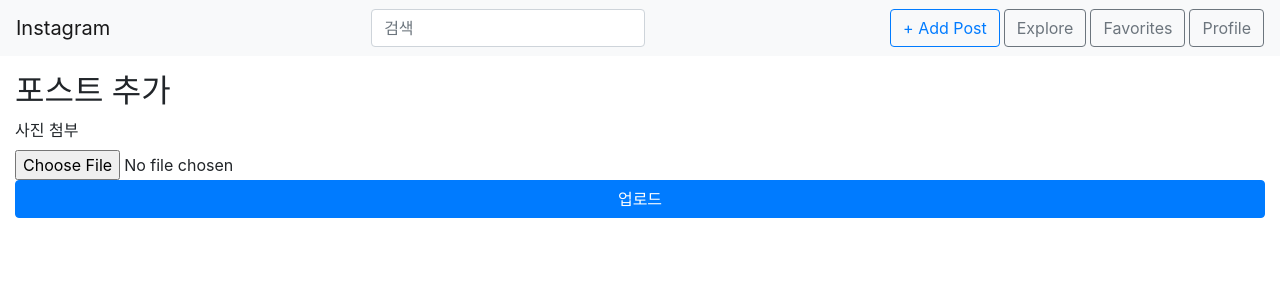
After one commit to hanyonghee9264/Instagram-Practice, a Django app: page /posts/create/ in a window 1280 px wide. The commit adds this page. Shown: the top 300 px of the page. Run offline with Django 3.2, Linux system fonts and the light colour scheme; some libraries are stand-ins or nearby versions.

Commit message:
posts.views.post_create, posts/post_create.html연결 및 템플릿 form구현

```diff
--- a/app/posts/urls.py
+++ b/app/posts/urls.py
@@ -9,4 +9,5 @@ app_name = 'posts'
 urlpatterns = [
     # posts.urls내의 패턴들은, prefix가 '/post/'임
     path('', views.post_list, name='post-list'),
+    path('create/', views.post_create, name='post-create'),
 ]
--- a/app/posts/views.py
+++ b/app/posts/views.py
@@ -35,3 +35,17 @@ def post_list(request):
         'posts': posts
     }
     return render(request, 'posts/post_list.html', context)
+
+
+def post_create(request):
+    # 1. posts/post_create.html을 구현
+    #  form구현
+    #   input[type=file]
+    #   button[type=submit]
+
+    # 2. /posts/create/ URL이 이 view를 연결
+    #    URL명은 'post-create'를 사용
+    # 3. render를 적절히 사용해서 해당 템플릿을 return
+    # 4. base.html의 nav부분에 '+ Add Post'텍스트를 갖는 a링크 하나 추가,
+    #       {% url %} 태그를 사용해서 포스트 생성 으로 링크 걸어주기
+    return render(request, 'posts/post_create.html')
--- a/app/templates/base.html
+++ b/app/templates/base.html
@@ -25,6 +25,9 @@
             <!-- 우측 3개 메뉴 버튼 -->
             <ul class="navbar-nav ml-md-auto">
                 <li class="nav-item mr-sm-1">
+                    <a href="{% url 'posts:post-create' %}" class="btn btn-outline-primary">+ Add Post</a>
+                </li>
+                <li class="nav-item mr-sm-1">
                     <a href="#" class="btn btn-outline-secondary">Explore</a>
                 </li>
                 <li class="nav-item mr-sm-1">
--- /dev/null
+++ b/app/templates/posts/post_create.html
@@ -0,0 +1,14 @@
+{% extends 'base.html' %}
+
+{% block content %}
+<div>
+    <h2>포스트 추가</h2>
+    <form action="">
+        <div class="form-grop">
+            <label for="id-photo">사진 첨부</label>
+            <input type="file" id="id-photo" class="form-control-file">
+        </div>
+        <button class="btn btn-primary btn-block">업로드</button>
+    </form>
+</div>
+{% endblock %}
```
